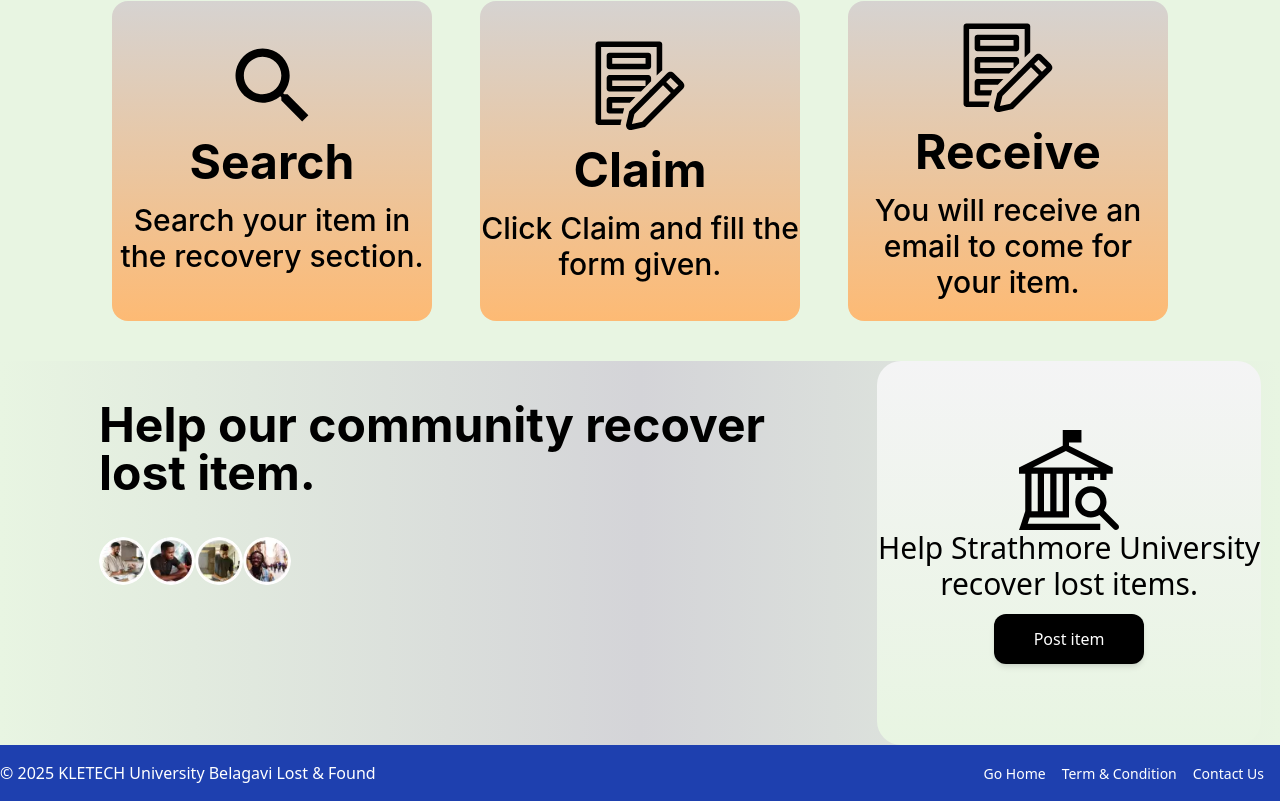
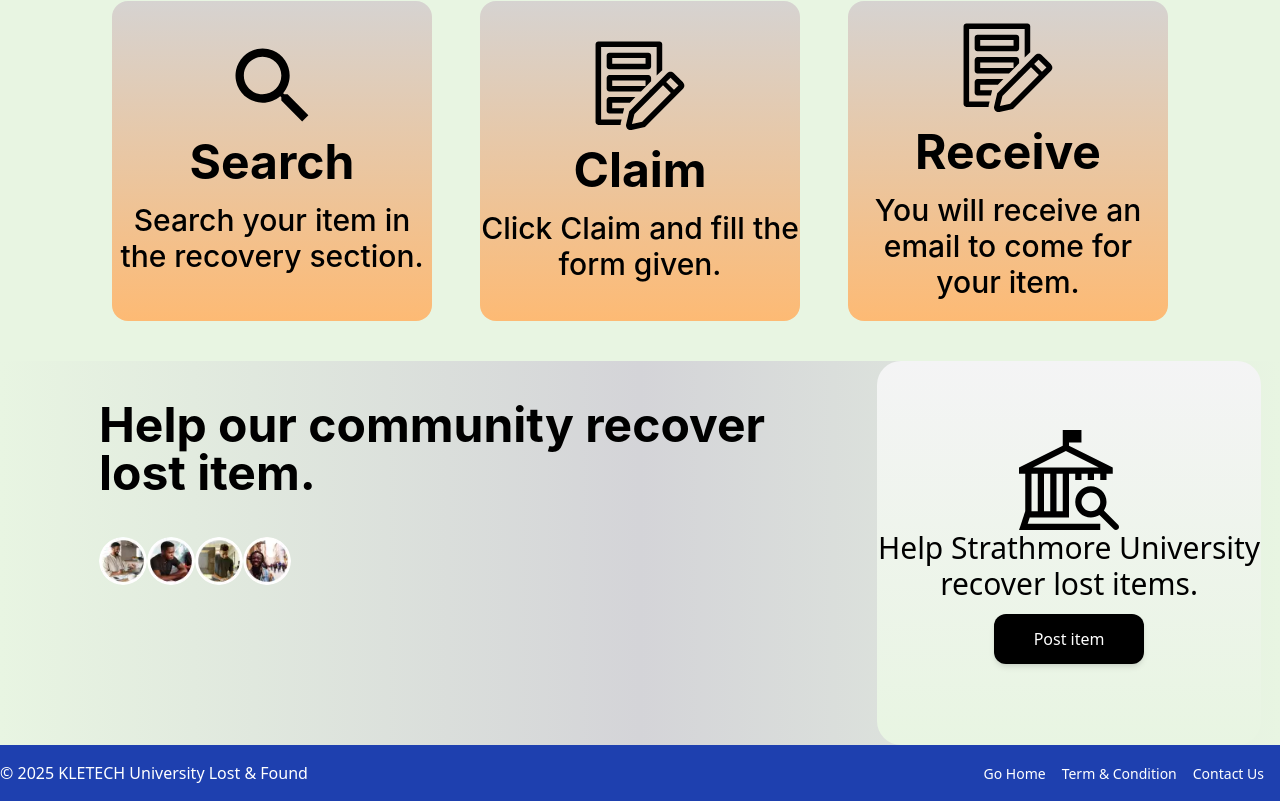
Before and after one commit to samrudhip006/LostandFound, a React (Vite) app in the folder frontend/: page / in a window 1280 px wide. Shown: the part 972-1773 px from the top of the page. Built offline with nearby package versions, Linux system fonts and the light colour scheme; no server answers.

Commit message:
change footer

```diff
--- a/frontend/src/components/Common/Footer.jsx
+++ b/frontend/src/components/Common/Footer.jsx
@@ -6,7 +6,7 @@ const Footer = () => {
     <footer className="bg-blue-800 text-white py-4">
       <div className="container mx-auto flex flex-wrap items-center justify-between">
         <div className="text-center md:text-left">
-          <p>&copy; {new Date().getFullYear()} KLETECH University Belagavi Lost & Found</p>
+          <p>&copy; {new Date().getFullYear()} KLETECH University Lost & Found</p>
         </div>
         <div className="text-center md:text-right mt-2 md:mt-0">
           <Link to="/home" className="text-sm mr-4 hover:underline">
```
